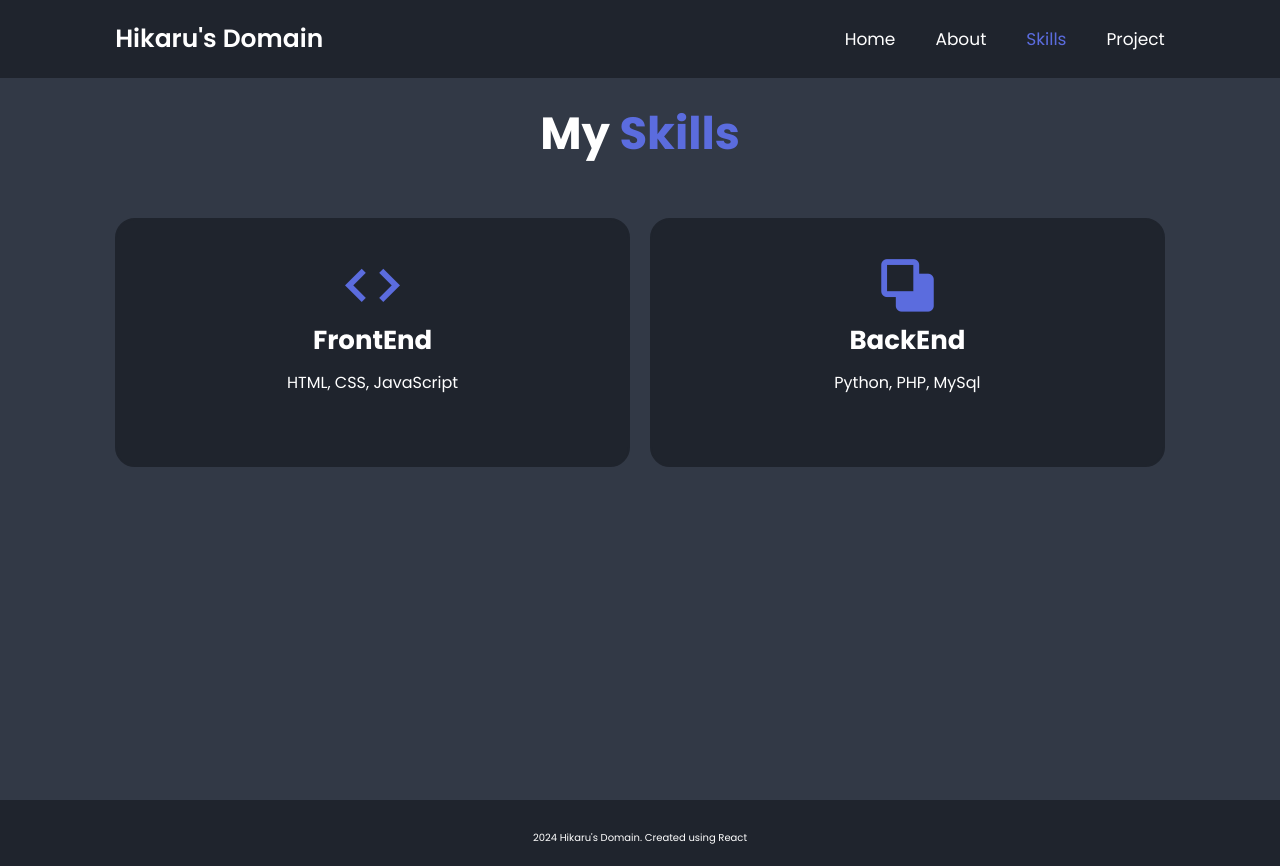
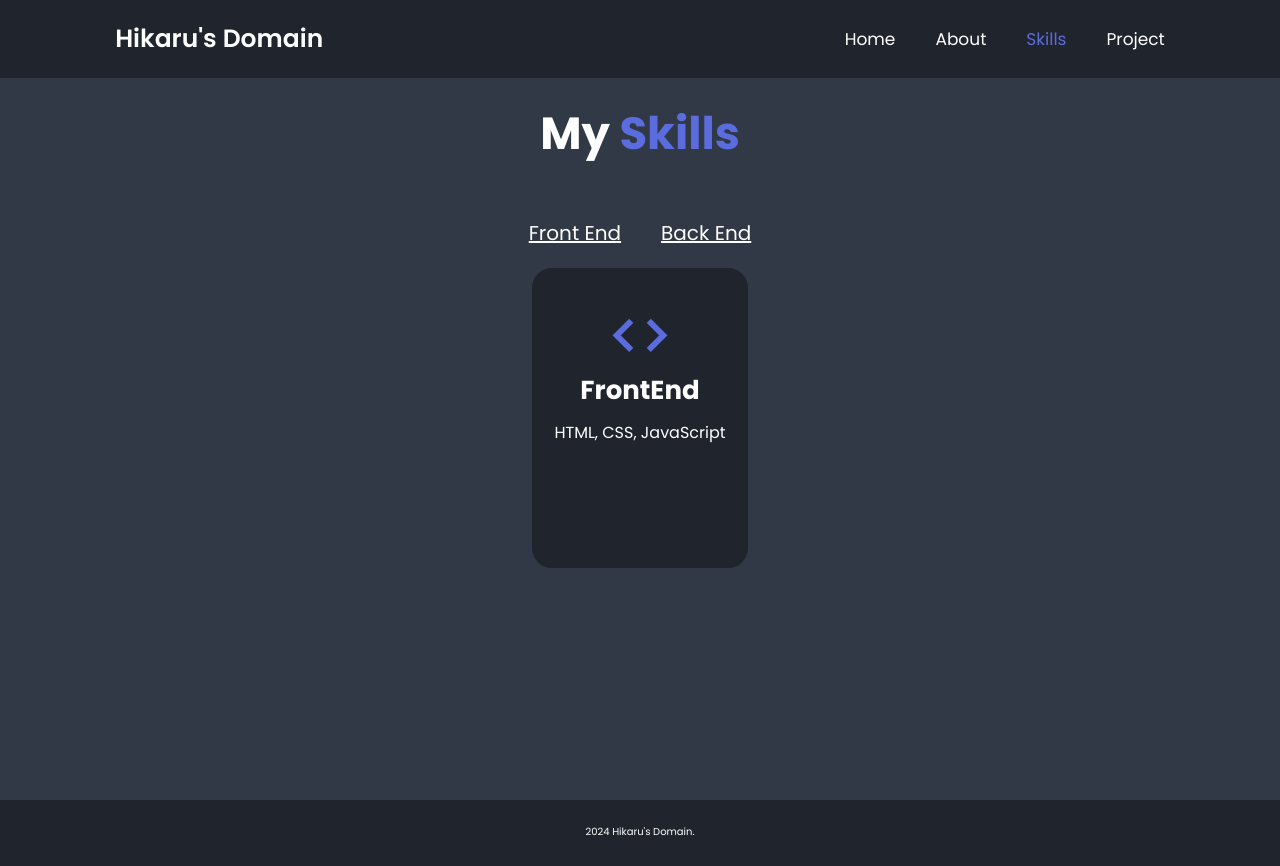
Before and after one commit to HikaruYo/Portofolio, a React (Vite) app: page /skills in a window 1280 px wide. Built offline with nearby package versions, Linux system fonts and the light colour scheme.

Commit message:
Changing Skill Page (still on progress)

```diff
--- a/src/components/About.jsx
+++ b/src/components/About.jsx
@@ -25,7 +25,7 @@ function About() {
 
             <div className="about-content">
                 <h2 className="heading">About <span>Me</span></h2>
-                <h3>BackEnd Developer!</h3>
+                <h3><span>BackEnd</span> Developer!</h3>
                 <p>My name is Adithya Prasetio Hutahaean, I was born in Semarang on January 29 2008. I am a BackEnd Developer. Currently I am studying at SMK Negeri 8 Semarang class 10 PPLG 1. I love gazing at the beautiful stars on a quiet night. My hobbies are watching anime, reading comics, and playing games. I also like workout and want to have an athletic body.</p>
             </div>
         </section>
--- a/src/components/Footer.jsx
+++ b/src/components/Footer.jsx
@@ -7,7 +7,7 @@ function Footer() {
                 <a href="#home"><i class='bx bx-chevron-up'></i></a>
             </div> */}
             <div className='text'>
-                <p>{new Date().getFullYear()} Hikaru's Domain. Created using React</p>
+                <p>{new Date().getFullYear()} Hikaru's Domain.</p>
             </div>
         </footer>
     )
--- a/src/components/Home.jsx
+++ b/src/components/Home.jsx
@@ -21,7 +21,7 @@ function Home() {
 
         // Typed.js
         const typed = new Typed(typedRef.current, {
-            strings: ['Web Developer', 'Data Scientist'],
+            strings: ['Web Developer', 'BackEnd Developer'],
             typeSpeed: 100,
             backSpeed: 100,
             backDelay: 1000,
--- a/src/components/Skills.jsx
+++ b/src/components/Skills.jsx
@@ -1,7 +1,29 @@
-import React, { useEffect } from 'react';
+import React, { useEffect, useState } from 'react';
 import ScrollReveal from 'scrollreveal';
 
+const FrontEnd = () => {
+    return (
+        <div className="skills-box">
+            <i className='bx bx-code'></i>
+            <h3>FrontEnd</h3>
+            <p>HTML, CSS, JavaScript</p>
+        </div>
+    )
+}
+
+const BackEnd = () => {
+    return (
+        <div className="skills-box">
+            <i className='bx bx-minus-back'></i>
+            <h3>BackEnd</h3>
+            <p>Python, PHP, MySql</p>
+        </div>
+    )
+}
+
 function Skills() {
+    const [activeComponent, setActiveComponent] = useState('FrontEnd'); // State untuk melacak komponen aktif
+
     useEffect(() => {
         // ScrollReveal
         ScrollReveal({
@@ -21,17 +43,14 @@ function Skills() {
             <h2 className="heading">My <span>Skills</span></h2>
 
             <div className="skills-container">
-                <div className="skills-box">
-                    <i className='bx bx-code'></i>
-                    <h3>FrontEnd</h3>
-                    <p>HTML, CSS, JavaScript</p>
+                <div className="skills-header">
+                    <a href="#!" onClick={() => setActiveComponent('FrontEnd')}>Front End</a>
+                    <a href="#!" onClick={() => setActiveComponent('BackEnd')}>Back End</a>
                 </div>
 
-                <div className="skills-box">
-                    <i className='bx bx-minus-back'></i>
-                    <h3>BackEnd</h3>
-                    <p>Python, PHP, MySql</p>
-                </div>
+                {/* Render komponen berdasarkan state aktif */}
+                {activeComponent === 'FrontEnd' && <FrontEnd />}
+                {activeComponent === 'BackEnd' && <BackEnd />}
             </div>
         </section>
     );
--- a/src/index.css
+++ b/src/index.css
@@ -176,7 +176,24 @@ span {
     justify-content: center;
     align-items: center;
     flex-wrap: wrap;
+    flex-direction: column;
     gap: 2rem;
+}
+
+.skills-container .skills-header {
+    display: flex;
+    gap: 4rem;
+}
+
+.skills-container .skills-header a {
+    font-size: 2rem;
+    text-decoration: underline;
+    color: var(--text-color);
+    transition: .3s;
+}
+
+.skills-container .skills-header a:hover {
+    color: var(--main-color);
 }
 
 .skills-container .skills-box {
@@ -285,7 +302,7 @@ span {
     justify-content: center;
     align-items: center;
     flex-wrap: wrap;
-    padding: 2rem 9%;
+    padding: 1.4rem 9%;
     background: var(--bg-color);
     flex-direction: column;
 }
```
